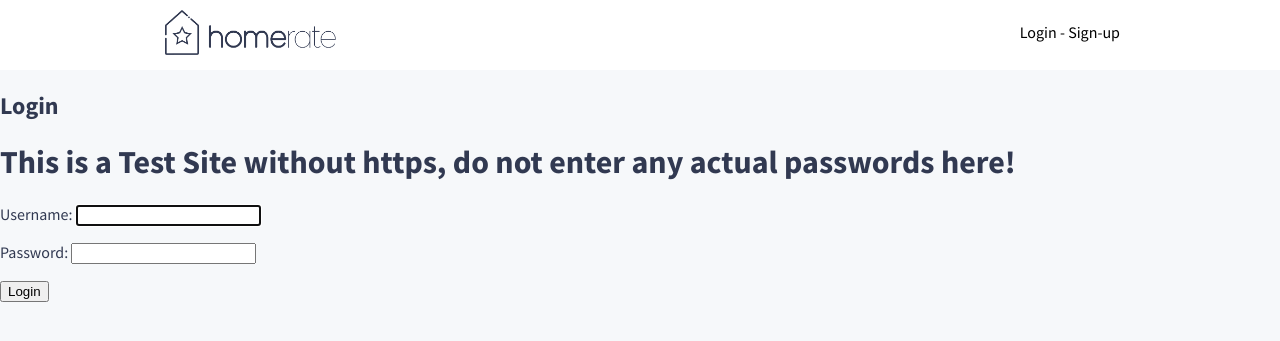
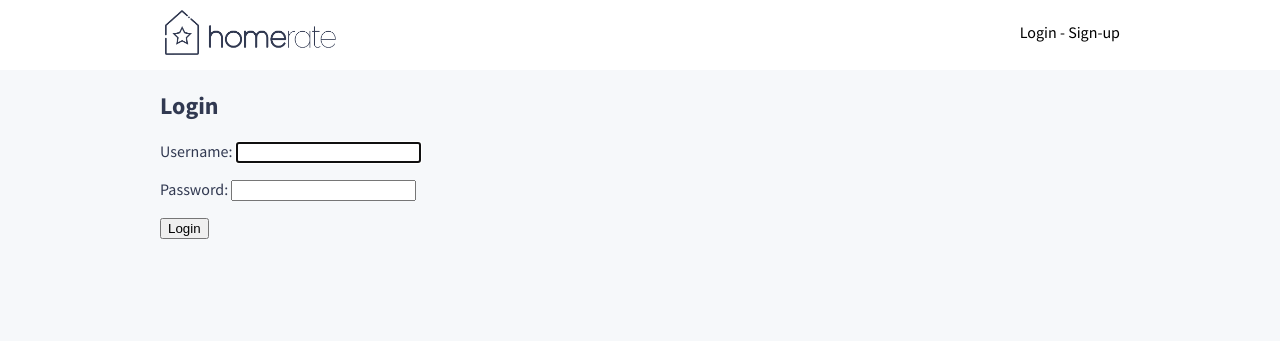
Before and after one commit to HomeRateDev/HomeRate, a Django app: page /account/login in a window 1280 px wide. Shown: the top 341 px of the page. Run offline with Django 3.2, Linux system fonts and the light colour scheme; style sheets or scripts are compiled from the project's sources; parts of the project's set-up code (start-up, migrations or seed data) failed here and were passed over; some libraries are stand-ins or nearby versions.

Commit message:
Add containers to login and signup forms

```diff
--- a/homerate/profiles/templates/registration/login.html
+++ b/homerate/profiles/templates/registration/login.html
@@ -3,11 +3,12 @@
 {% block title %}Login{% endblock %}
 
 {% block content %}
+    <div class="container">
         <h2>Login</h2>
-<h1> This is a Test Site without https, do not enter any actual passwords here! </h1>
       <form method="post">
         {% csrf_token %}
         {{ form.as_p }}
         <button type="submit">Login</button>
       </form>
+    </div>
 {% endblock %}
--- a/homerate/profiles/templates/registration/signup.html
+++ b/homerate/profiles/templates/registration/signup.html
@@ -3,10 +3,12 @@
 {% block title %}Login{% endblock %}
 
 {% block content %}
+    <div class="container">
         <h2>Sign up</h2>
         <form method="post">
             {% csrf_token %}
             {{ form.as_p }}
             <button type="submit">Sign up</button>
         </form>
+    </div>
 {% endblock %}
```
Lines whose indentation alone changed are shown as unchanged.
